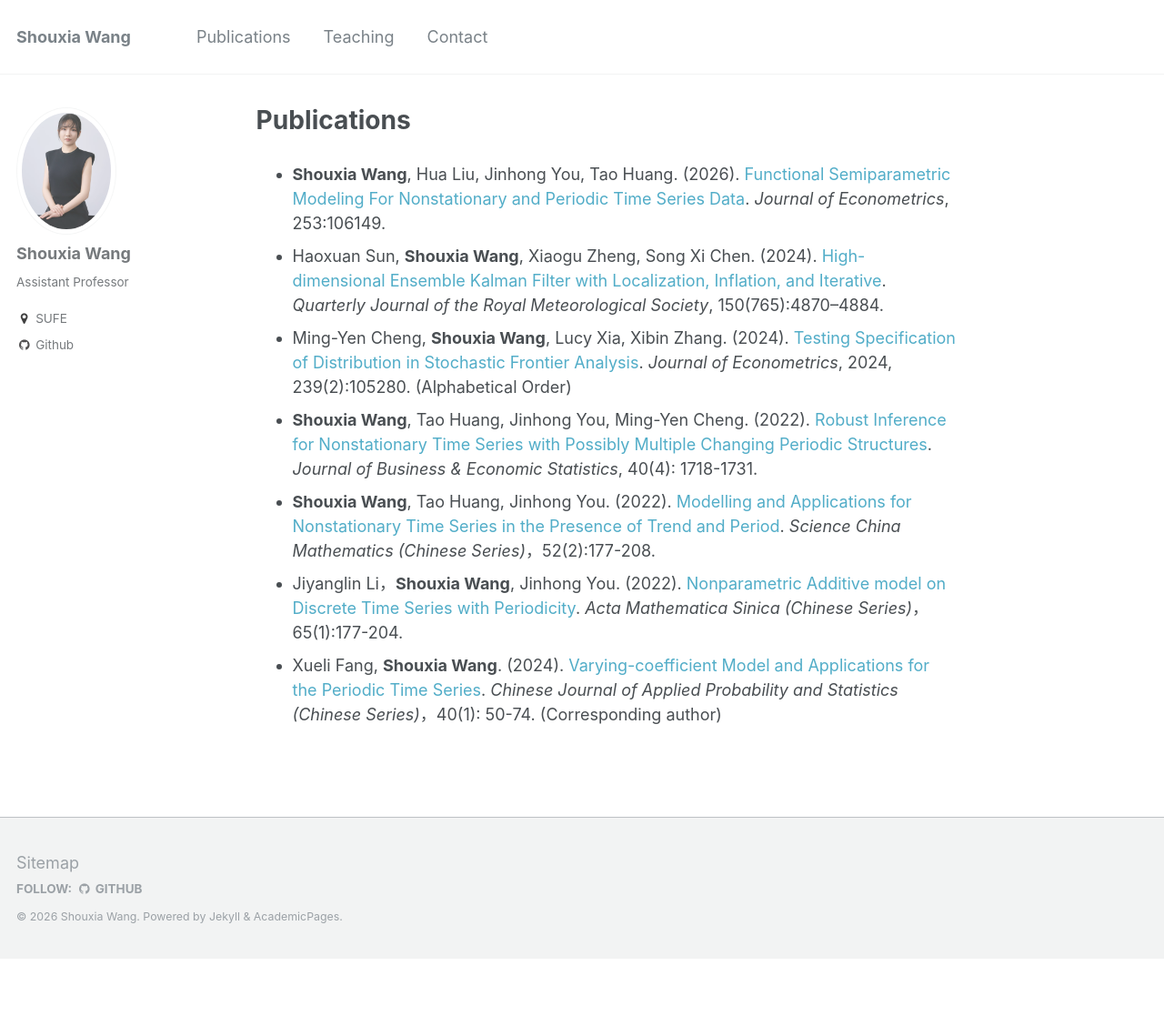
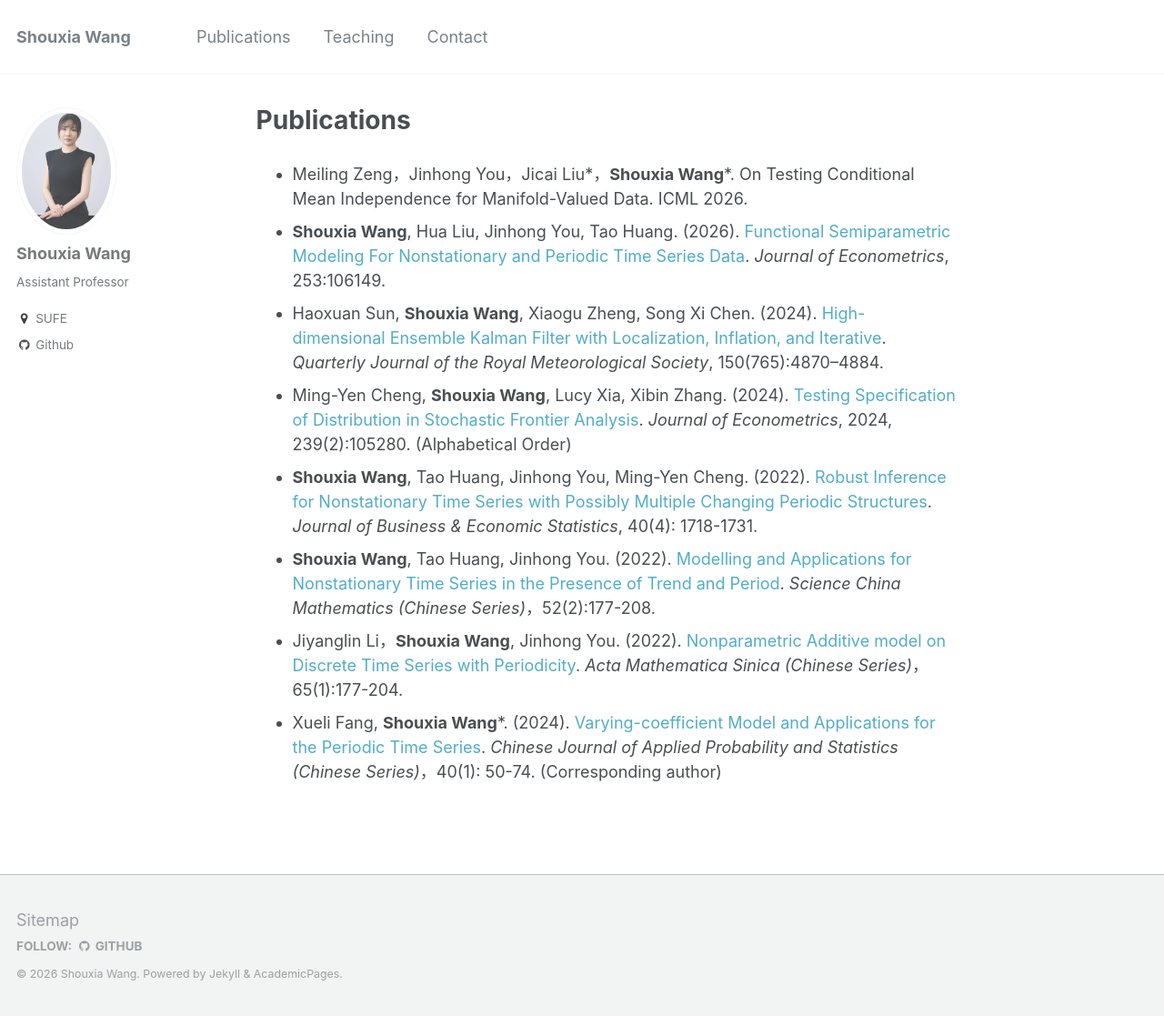
Before and after one commit to xhwylwsx/xhwylwsx.github.io, a Jekyll site: the page built from _pages/publications.md, in a window 1280 px wide and 1117 px high. Shown: the whole window at 91% size. Built offline with Jekyll 4.4.1, drawn with Linux system fonts in a browser that asks for light colours.

Commit message:
Update publications.md

```diff
--- a/_pages/publications.md
+++ b/_pages/publications.md
@@ -3,11 +3,11 @@ title: "Publications"
 permalink: /publications/
 author_profile: true
 ---
-
+- Meiling Zeng，Jinhong You，Jicai Liu\*，**Shouxia Wang**\*. On Testing Conditional Mean Independence for Manifold-Valued Data. ICML 2026.
 - **Shouxia Wang**, Hua Liu,  Jinhong You, Tao Huang. (2026). [Functional Semiparametric Modeling For Nonstationary and Periodic Time Series Data](https://www.sciencedirect.com/science/article/abs/pii/S0304407625002027). *Journal of Econometrics*, 253:106149.
 - Haoxuan Sun, **Shouxia Wang**, Xiaogu Zheng, Song Xi Chen. (2024). [High-dimensional Ensemble Kalman Filter with Localization, Inflation, and Iterative](https://doi.org/10.1002/qj.4846). *Quarterly Journal of the Royal Meteorological Society*, 150(765):4870–4884.
 - Ming-Yen Cheng, **Shouxia Wang**, Lucy Xia, Xibin Zhang. (2024). [Testing Specification of Distribution in Stochastic Frontier Analysis](https://doi.org/10.1016/j.jeconom.2022.03.002). *Journal of Econometrics*, 2024, 239(2):105280. (Alphabetical Order)
 - **Shouxia Wang**, Tao Huang, Jinhong You, Ming-Yen Cheng. (2022). [Robust Inference for Nonstationary Time Series with Possibly Multiple Changing Periodic Structures](https://doi.org/10.1080/07350015.2021.1970574). *Journal of Business & Economic Statistics*, 40(4): 1718-1731.
 - **Shouxia Wang**, Tao Huang, Jinhong You. (2022). [Modelling and Applications for Nonstationary Time Series in the Presence of Trend and Period](https://doi.org/10.1360/SSM-2019-0226). *Science China Mathematics (Chinese Series)*，52(2):177-208.
 - Jiyanglin Li，**Shouxia Wang**, Jinhong You. (2022). [Nonparametric Additive model on Discrete Time Series with Periodicity](https://doi.org/10.12386/A2022sxxb0015). *Acta Mathematica Sinica (Chinese Series)*，65(1):177-204.
-- Xueli Fang, **Shouxia Wang**. (2024). [Varying-coefficient Model and Applications for the Periodic Time Series](https://aps.ecnu.edu.cn/article/doi/10.3969/j.issn.1001-4268.2024.01.004). *Chinese Journal of Applied Probability and Statistics (Chinese Series)*，40(1): 50-74. (Corresponding author)
+- Xueli Fang, **Shouxia Wang**\*. (2024). [Varying-coefficient Model and Applications for the Periodic Time Series](https://aps.ecnu.edu.cn/article/doi/10.3969/j.issn.1001-4268.2024.01.004). *Chinese Journal of Applied Probability and Statistics (Chinese Series)*，40(1): 50-74. (Corresponding author)
```
